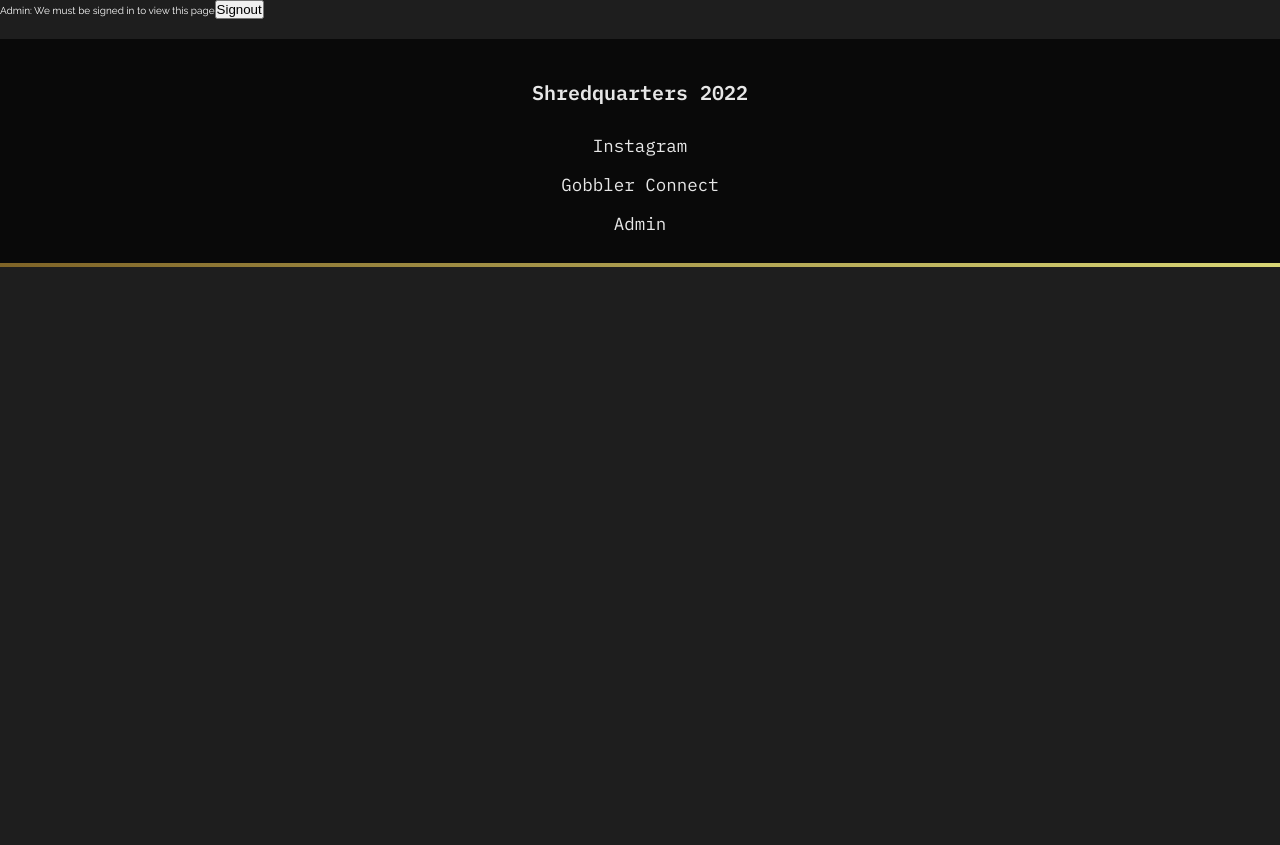
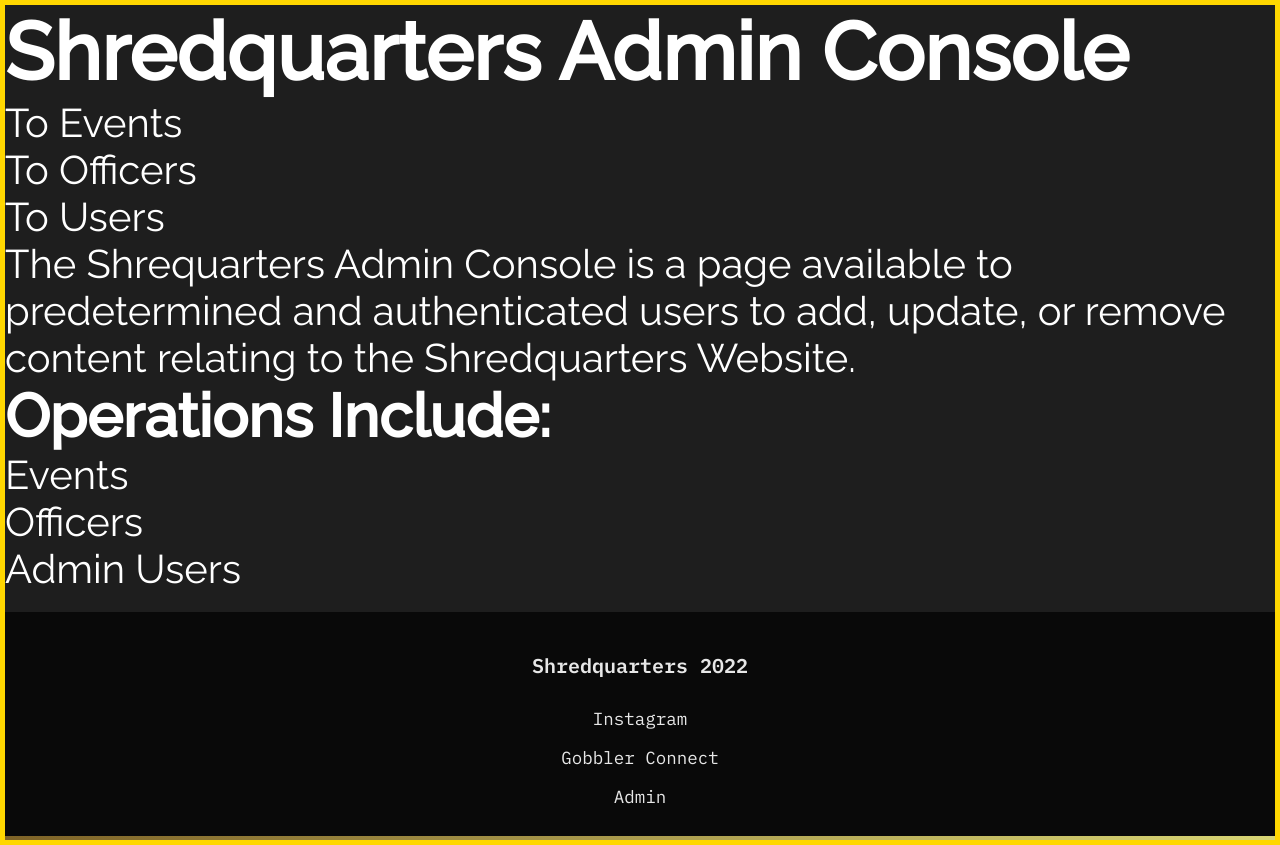
Before and after one commit to redpwilliams/shredquarters_vt, a Next.js app: page /admin in a window 1280 px wide. Before the commit the page ends 800 px from the top, so only its background shows below. Built offline with nearby package versions, Linux system fonts and the light colour scheme; no server answers; sample sign-in values are in the browser's storage.

Commit message:
feat: working persistent page layout

```diff
--- a/pages/_app.tsx
+++ b/pages/_app.tsx
@@ -2,12 +2,31 @@ import "../styles/globals.sass"
 import type { AppProps } from "next/app"
 import { SessionProvider } from "next-auth/react"
 import { AuthWrapper } from "@components/AuthWrapper/AuthWrapper"
+import { ReactNode } from "react"
+import Home from "../pages/index"
 
-function MyApp({ Component, pageProps: { session, ...pageProps } }: AppProps) {
+type LayoutComponent = AppProps & {
+  Component: AppProps["Component"] & {
+    PageLayout?: ({ children }: { children: ReactNode }) => JSX.Element
+  }
+}
+
+const blacklist = [Home]
+
+function MyApp({
+  Component,
+  pageProps: { session, ...pageProps }
+}: LayoutComponent) {
   return (
     <SessionProvider session={session}>
-      <AuthWrapper>
-        <Component {...pageProps} />
+      <AuthWrapper blacklist={blacklist}>
+        {Component.PageLayout ? (
+          <Component.PageLayout>
+            <Component {...pageProps} />
+          </Component.PageLayout>
+        ) : (
+          <Component {...pageProps} />
+        )}
       </AuthWrapper>
     </SessionProvider>
   )
--- a/pages/admin.tsx
+++ b/pages/admin.tsx
@@ -1,10 +1,11 @@
 import { NextPage } from "next"
 import { signOut } from "next-auth/react"
-import { Footer } from "components/Footer/Footer"
+// import { Footer } from "components/Footer/Footer"
 import { useAuth } from "@hooks/useAuth"
 import { Backdrop, CircularProgress } from "@mui/material"
 import { useRouter } from "next/router"
 import { useRef } from "react"
+import { AdminLayout } from "@layouts/AdminLayout"
 
 /**
  * Renders `AuthenticatedAdmin` component if authenticated,
@@ -30,21 +31,21 @@ const Admin: NextPage = () => {
 
 /** Renders when client is Authenticated */
 const AuthenticatedAdmin = () => {
-  // Router object
-  const router = useRouter()
   return (
-    <div style={{ color: "white" }}>
-      Admin: We must be signed in to view this page
-      <button
-        onClick={() => {
-          signOut()
-          router.push("/")
-        }}
-      >
-        Signout
-      </button>
-      <Footer />
-    </div>
+    <AdminLayout>
+      <p>
+        The Shrequarters Admin Console is a page available to predetermined and
+        authenticated users to add, update, or remove content relating to the
+        Shredquarters Website.
+      </p>
+      <h2>Operations Include:</h2>
+      <ul>
+        <li>Events</li>
+        <li>Officers</li>
+        <li>Admin Users</li>
+      </ul>
+      {/* <Footer /> */}
+    </AdminLayout>
   )
 }
 
--- /dev/null
+++ b/public/layouts/AdminLayout.tsx
@@ -0,0 +1,38 @@
+import { ReactNode } from "react"
+import Link from "next/link"
+import { Footer } from "@components/Footer/Footer"
+
+const AdminLayout = ({ children }: { children: ReactNode }) => {
+  return (
+    <div style={StyleSheet}>
+      <h1>Shredquarters Admin Console</h1>
+      <ul>
+        <li>
+          <Link href="/admin/events" replace>
+            <a>To Events</a>
+          </Link>
+        </li>
+        <li>
+          <Link href="/admin/officers" replace>
+            <a>To Officers</a>
+          </Link>
+        </li>
+        <li>
+          <Link href="/admin/users" replace>
+            <a>To Users</a>
+          </Link>
+        </li>
+      </ul>
+      {children}
+      <Footer />
+    </div>
+  )
+}
+
+const StyleSheet = {
+  border: "5px solid gold",
+  color: "white",
+  fontSize: "4rem"
+}
+
+export { AdminLayout }
```
Also changed, not shown: components/AuthWrapper/AuthWrapper.tsx (+6 -2 lines), pages/admin/events.tsx (added, +9 -0 lines), pages/admin/officers.tsx (added, +9 -0 lines), pages/admin/users.tsx (added, +9 -0 lines).
